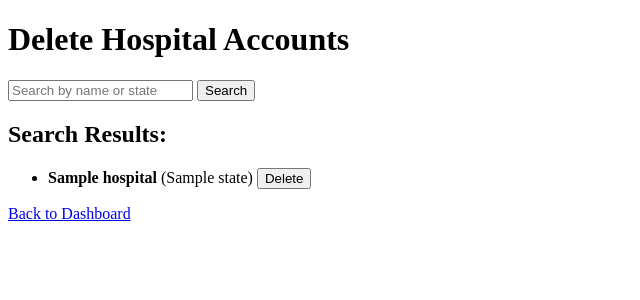
After one commit to Ruba-Salih/Sudan_HealthMap, a Django app: page /supervisor/delete-hospitals/ in a window 1280 px wide. The commit adds this page. Shown: the top 300 px of the page, without its empty margins (0-640 px from the left). Run offline with Django 4.2, Linux system fonts and the light colour scheme; a user stored in the database is signed in; tables that the repository leaves empty hold one stand-in row (values such as "Sample post").

Commit message:
Featur/delete account

```diff
--- a/sudan_HealthMap/supervisor/templates/supervisor/dashboard.html
+++ b/sudan_HealthMap/supervisor/templates/supervisor/dashboard.html
@@ -9,6 +9,7 @@
     <ul>
         <li><a href="{% url 'add_disease_form' %}">Add Disease</a></li>
         <li><a href="{% url 'add_hospital_account' %}">Add Hospital Account</a></li>
+        <li><a href="{% url 'delete_hospitals' %}">Delete Hospital Accounts</a></li>
     </ul>
 </body>
 </html>
--- /dev/null
+++ b/sudan_HealthMap/supervisor/templates/supervisor/delete_hospitals.html
@@ -0,0 +1,34 @@
+<!DOCTYPE html>
+<html>
+<head>
+    <title>Delete Hospital Accounts</title>
+</head>
+<body>
+    <h1>Delete Hospital Accounts</h1>
+
+    <form method="GET">
+        <input type="text" name="query" placeholder="Search by name or state" value="{{ query }}">
+        <button type="submit">Search</button>
+    </form>
+
+    <h2>Search Results:</h2>
+    {% if hospitals %}
+        <ul>
+            {% for hospital in hospitals %}
+                <li>
+                    <strong>{{ hospital.name }}</strong> ({{ hospital.state.name }})
+                    <form method="POST" style="display: inline;">
+                        {% csrf_token %}
+                        <input type="hidden" name="hospital_id" value="{{ hospital.id }}">
+                        <button type="submit">Delete</button>
+                    </form>
+                </li>
+            {% endfor %}
+        </ul>
+    {% else %}
+        <p>No hospitals found.</p>
+    {% endif %}
+
+    <a href="{% url 'supervisor_dashboard' %}">Back to Dashboard</a>
+</body>
+</html>
--- a/sudan_HealthMap/supervisor/urls.py
+++ b/sudan_HealthMap/supervisor/urls.py
@@ -7,5 +7,6 @@ urlpatterns = [
     path('add-disease/', views.add_disease_form, name='add_disease_form'),
     path('api/add-disease/', views.add_disease, name='api_add_disease'),
     path('add-hospital-account/', views.add_hospital_account, name='add_hospital_account'),
+    path('delete-hospitals/', views.delete_hospitals, name='delete_hospitals'),
 
 ]
--- a/sudan_HealthMap/supervisor/views.py
+++ b/sudan_HealthMap/supervisor/views.py
@@ -1,5 +1,5 @@
 from django.contrib.auth import authenticate, login
-from django.shortcuts import render, redirect
+from django.shortcuts import render, redirect, get_object_or_404
 from rest_framework.decorators import api_view, permission_classes
 from rest_framework.permissions import IsAuthenticated
 from rest_framework.response import Response
@@ -10,6 +10,8 @@ from django.http import HttpResponse
 from django.contrib.auth.decorators import login_required
 from rest_framework.authentication import SessionAuthentication
 from django.contrib import messages
+from django.db.models import Q
+from hospital.models import Hospital
 from .forms import HospitalAccountForm
 from .hospital_service import create_hospital_account
 
@@ -71,6 +73,29 @@ def add_hospital_account(request):
     return render(request, 'supervisor/add_hospital_account.html', {'form': form})
 
 
+@login_required
+def delete_hospitals(request):
+    """
+    View to search and delete hospital accounts.
+    """
+    query = request.GET.get('query', '')
+    hospitals = Hospital.objects.all()
+
+    if query:
+        hospitals = hospitals.filter(
+            Q(name__icontains=query) | Q(state__name__icontains=query)
+        )
+
+    if request.method == 'POST':
+        hospital_id = request.POST.get('hospital_id')  # Get hospital ID from the form
+        hospital = get_object_or_404(Hospital, id=hospital_id)
+        hospital.delete()
+        messages.success(request, f"Hospital '{hospital.name}' has been deleted.")
+        return redirect('delete_hospitals')
+
+    return render(request, 'supervisor/delete_hospitals.html', {'hospitals': hospitals, 'query': query})
+
+
 @api_view(['GET', 'POST'])
 @permission_classes([IsAuthenticated])
 def add_disease(request):
```
